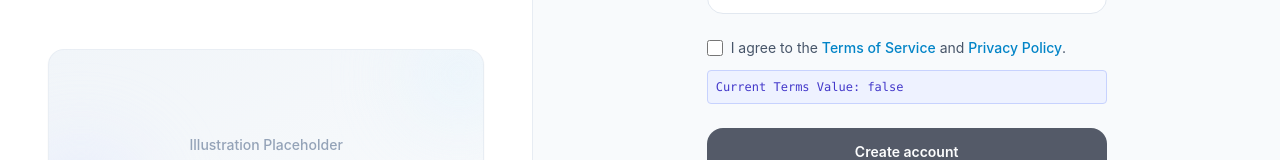
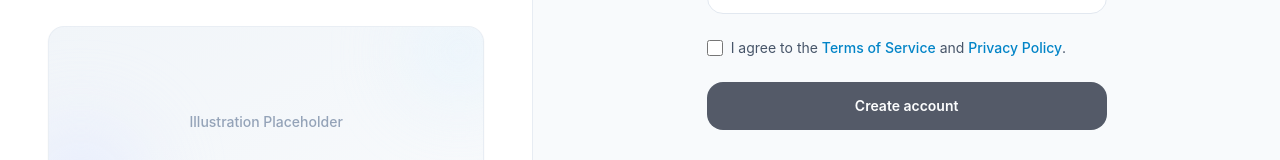
Before and after one commit to Sibtain-Tariq/SmartHire-AI, a React (Vite) app in the folder client/: page /register in a window 1280 px wide. Shown: the part 462-622 px from the top of the page. Built offline with nearby package versions, Linux system fonts and the light colour scheme; no server answers.

Commit message:
chore: clean up temporary debugging logs from RegisterPage

```diff
--- a/client/src/features/auth/pages/RegisterPage.jsx
+++ b/client/src/features/auth/pages/RegisterPage.jsx
@@ -33,14 +33,7 @@ export default function RegisterPage() {
 
   const termsAccepted = watch('termsAccepted')
 
-  useEffect(() => {
-    console.log('[DEBUG] watch("termsAccepted") changed:', termsAccepted)
-  }, [termsAccepted])
-
-  console.log('[DEBUG] immediately before render, termsAccepted =', termsAccepted)
-
   const onSubmit = async (data) => {
-    console.log('[DEBUG] handleSubmit received data:', data)
     if (!isPasswordValid) return
 
     try {
@@ -249,10 +242,6 @@ export default function RegisterPage() {
             {errors.termsAccepted && (
               <p className="mt-2 text-xs text-red-500 flex items-center gap-1.5"><AlertCircle size={12}/>{errors.termsAccepted.message}</p>
             )}
-            {/* TEMPORARY UI LOG */}
-            <div className="mt-3 rounded border border-indigo-200 bg-indigo-50 p-2 text-xs font-mono text-indigo-700">
-              Current Terms Value: {String(termsAccepted)}
-            </div>
           </div>
 
           <button
```
